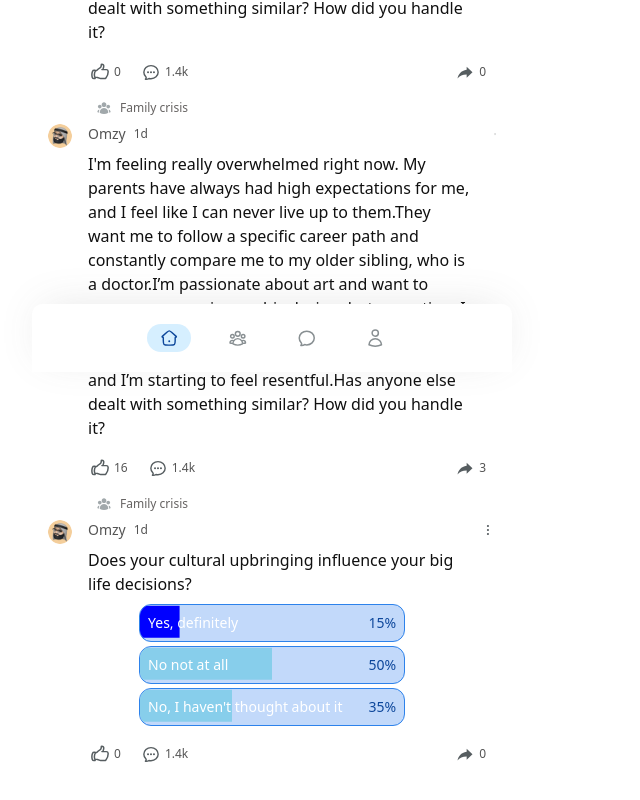
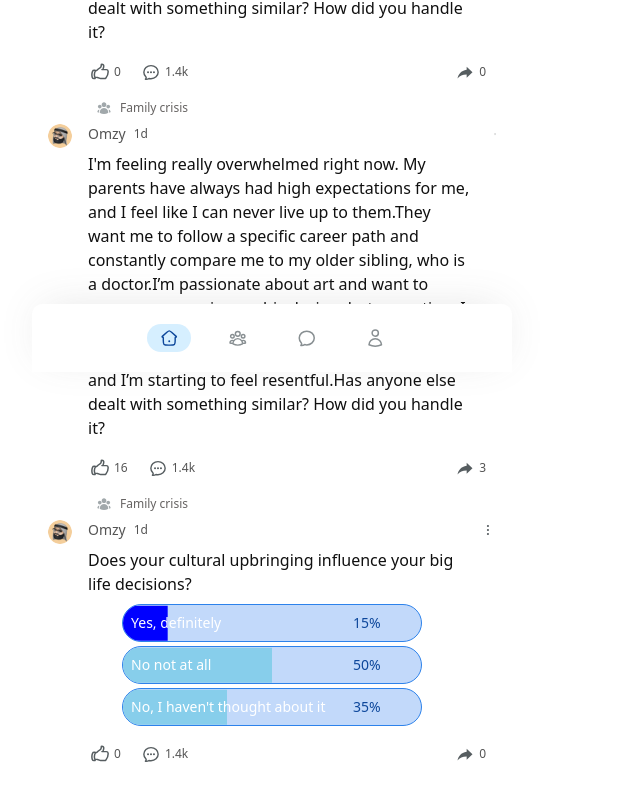
Before and after one commit to Omelihunna/Mobile-test-fe, a React (Vite) app: page / in a window 1280 px wide. Shown: the part 428-1228 px from the top of the page, without its empty margins (0-640 px from the left). Built offline with nearby package versions, Linux system fonts and the light colour scheme.

Commit message:
Slight Changes

```diff
--- a/src/components/LoadingBar.tsx
+++ b/src/components/LoadingBar.tsx
@@ -9,9 +9,9 @@ const LoadingBar: React.FC<LoadingBarProps> = ({ option }) => {
     const barWidth = `${option.percentage}%`;
 
     return (
-        <div className="flex justify-start items-center w-[266px] relative overflow-hidden gap-2 p-2 rounded-xl bg-[#c2d9fa] border-[0.5px] border-[#2d82eb]">
+        <div className="flex justify-start items-center w-[300px] relative overflow-hidden gap-2 p-2 rounded-full bg-[#c2d9fa] border-[0.5px] border-[#2d82eb]">
             <div
-                className="flex flex-col justify-start items-start flex-grow-0 flex-shrink-0 h-[33px] absolute left-0 top-0 gap-2"
+                className="flex flex-col justify-start items-start h-full absolute left-0 top-0 gap-2"
                 style={{ width: barWidth }}
             >
                 <svg
@@ -26,8 +26,8 @@ const LoadingBar: React.FC<LoadingBarProps> = ({ option }) => {
                     <path d="M0 0.691895H186V33.6919H0V0.691895Z" fill={option.color} />
                 </svg>
             </div>
-            <p className="flex-grow w-[214px] text-sm text-left text-white z-10">{option.text}</p>
-            <p className="flex-grow-0 flex-shrink-0 text-sm text-right text-[#0d479b]">{option.percentage}%</p>
+            <p className="w-[214px] text-sm text-left text-white z-10">{option.text}</p>
+            <p className="text-sm text-right text-[#0d479b]">{option.percentage}%</p>
         </div>
     );
 };
```
